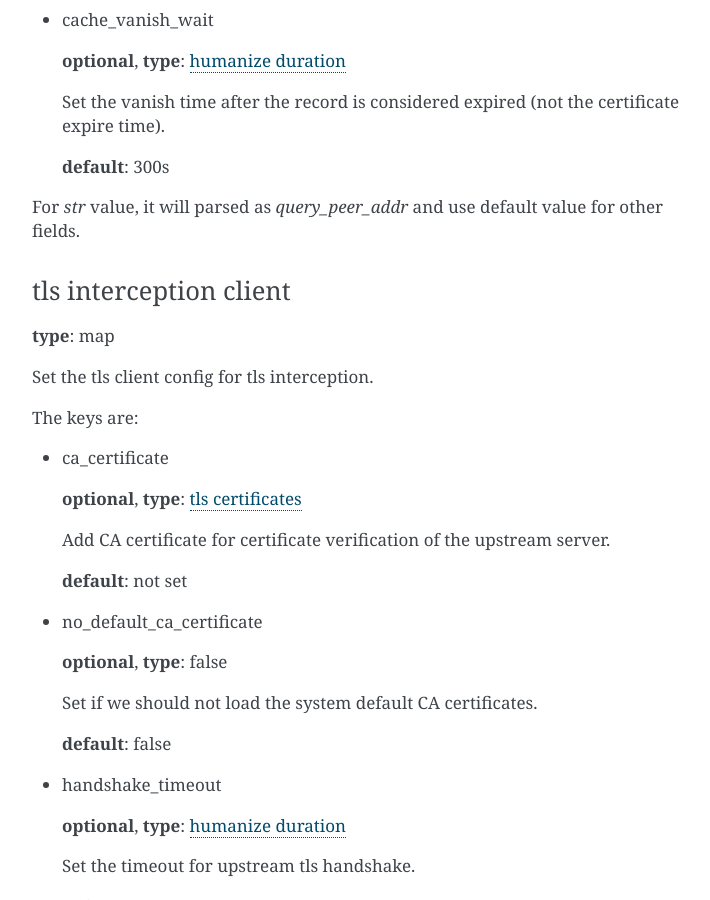
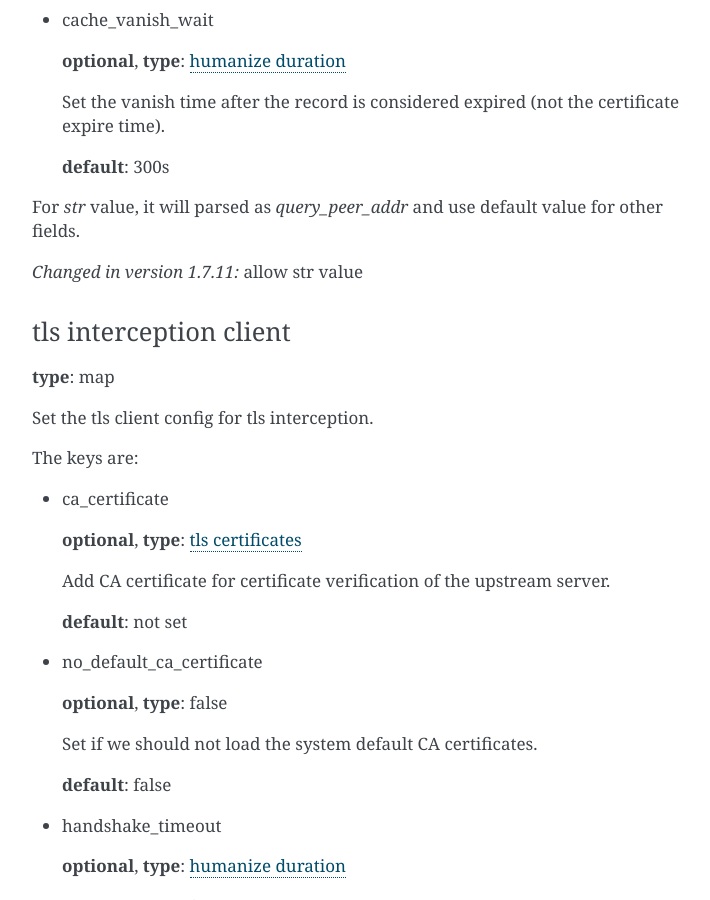
Before and after one commit to liu2080019nkcux/LightninMCz, a Sphinx documentation site: the page built from g3proxy/doc/configuration/values/dpi.rst, in a window 1280 px wide and 900 px high, scrolled down 5113 px. Shown: the whole window, without its empty margins (388-1098 px from the left). Built offline with Sphinx 7.4.7, drawn with Linux system fonts in a browser that asks for light colours.

Commit message:
g3proxy version 1.7.11

```diff
--- a/g3proxy/doc/conf.py
+++ b/g3proxy/doc/conf.py
@@ -22,7 +22,7 @@ copyright = '2022, Zhang Jingqiang'
 author = 'Zhang Jingqiang'
 
 # The full version, including alpha/beta/rc tags
-release = '1.7.10'
+release = '1.7.11'
 
 
 # -- General configuration ---------------------------------------------------
--- a/g3proxy/doc/configuration/values/dpi.rst
+++ b/g3proxy/doc/configuration/values/dpi.rst
@@ -264,6 +264,8 @@ The keys are:
 
 For *str* value, it will parsed as *query_peer_addr* and use default value for other fields.
 
+.. versionchanged:: 1.7.11 allow str value
+
 .. _conf_value_dpi_tls_interception_client:
 
 tls interception client
```
Also changed, not shown: 5 other files.
